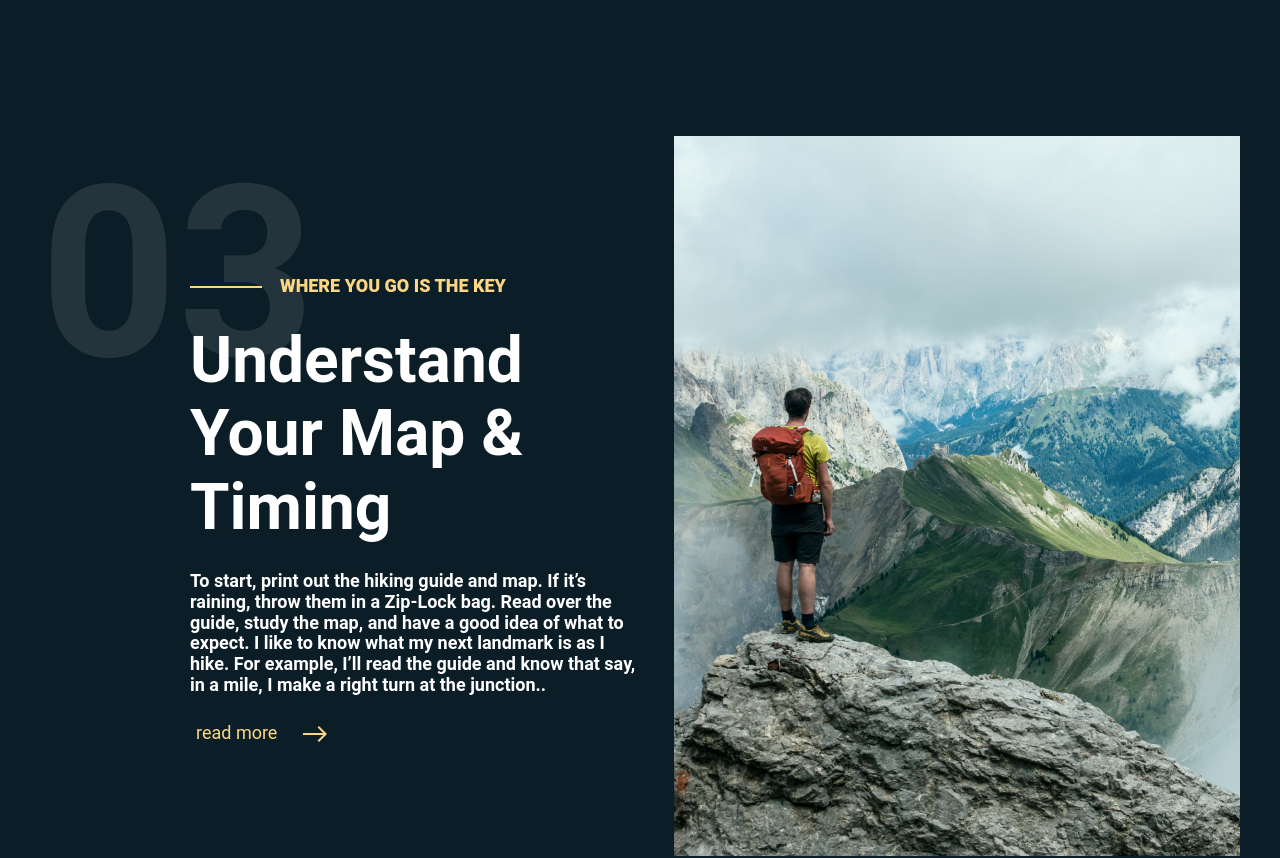
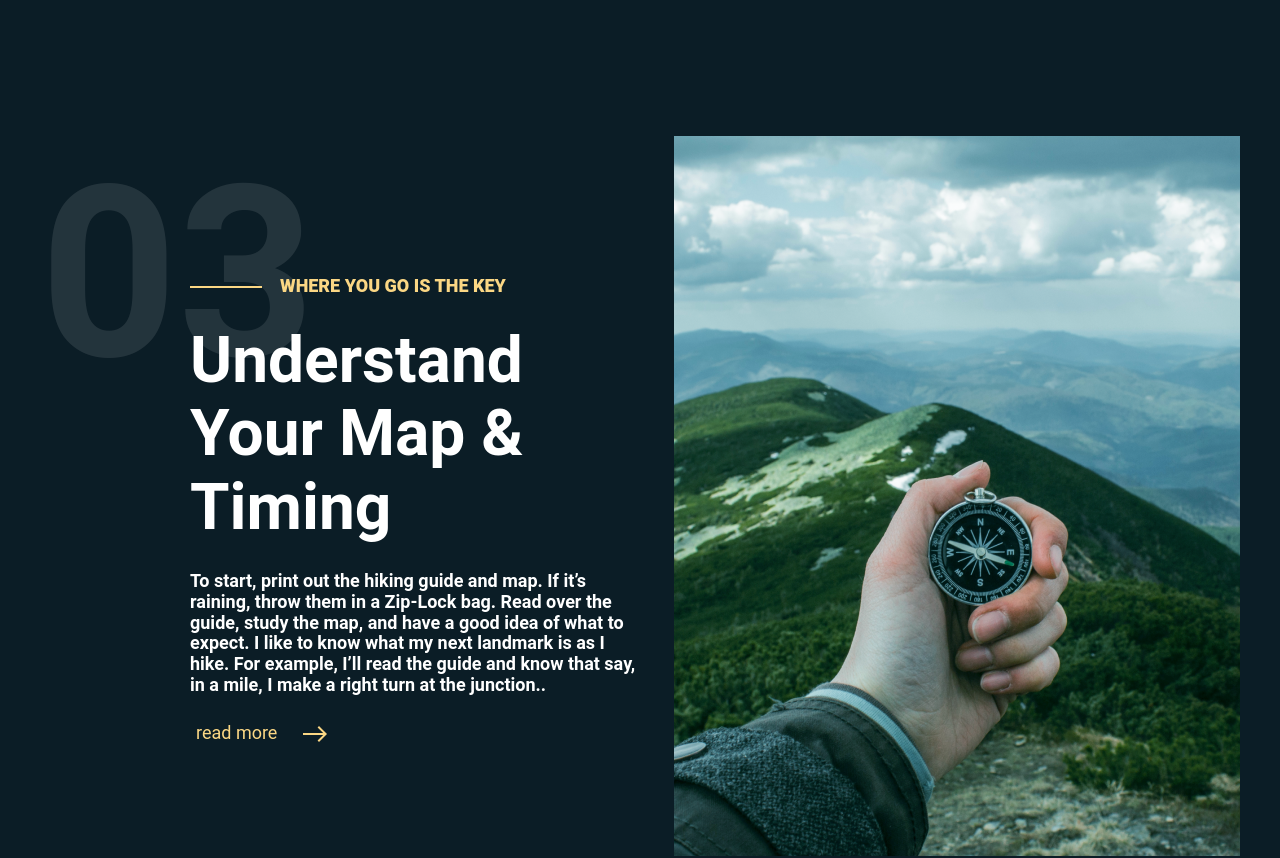
Before and after one commit to Olyazarichna/MNTN, a Next.js app: page / in a window 1280 px wide. Shown: the part 3080-3938 px from the top of the page. Built offline with nearby package versions, Linux system fonts and the light colour scheme.

Commit message:
Update GallerySection.jsx

```diff
--- a/src/app/components/GallerySection/GallerySection.jsx
+++ b/src/app/components/GallerySection/GallerySection.jsx
@@ -73,13 +73,13 @@ const GallerySection = () => {
           </div>
           <Image
             className={styles.img}
-            src={img2x1}
+            src={img3x1}
             alt="compass, mountains"
             // layout="responsive"
             sizes="(max-width: 320px) 300px,
   (max-width: 769px) 350px,
   (max-width: 1280px) 566px"
-            srcSet={`${img2x1} 1x, ${img2x2} 2x`}
+            srcSet={`${img3x1} 1x, ${img3x2} 2x`}
           />
         </li>
       </ul>
```
